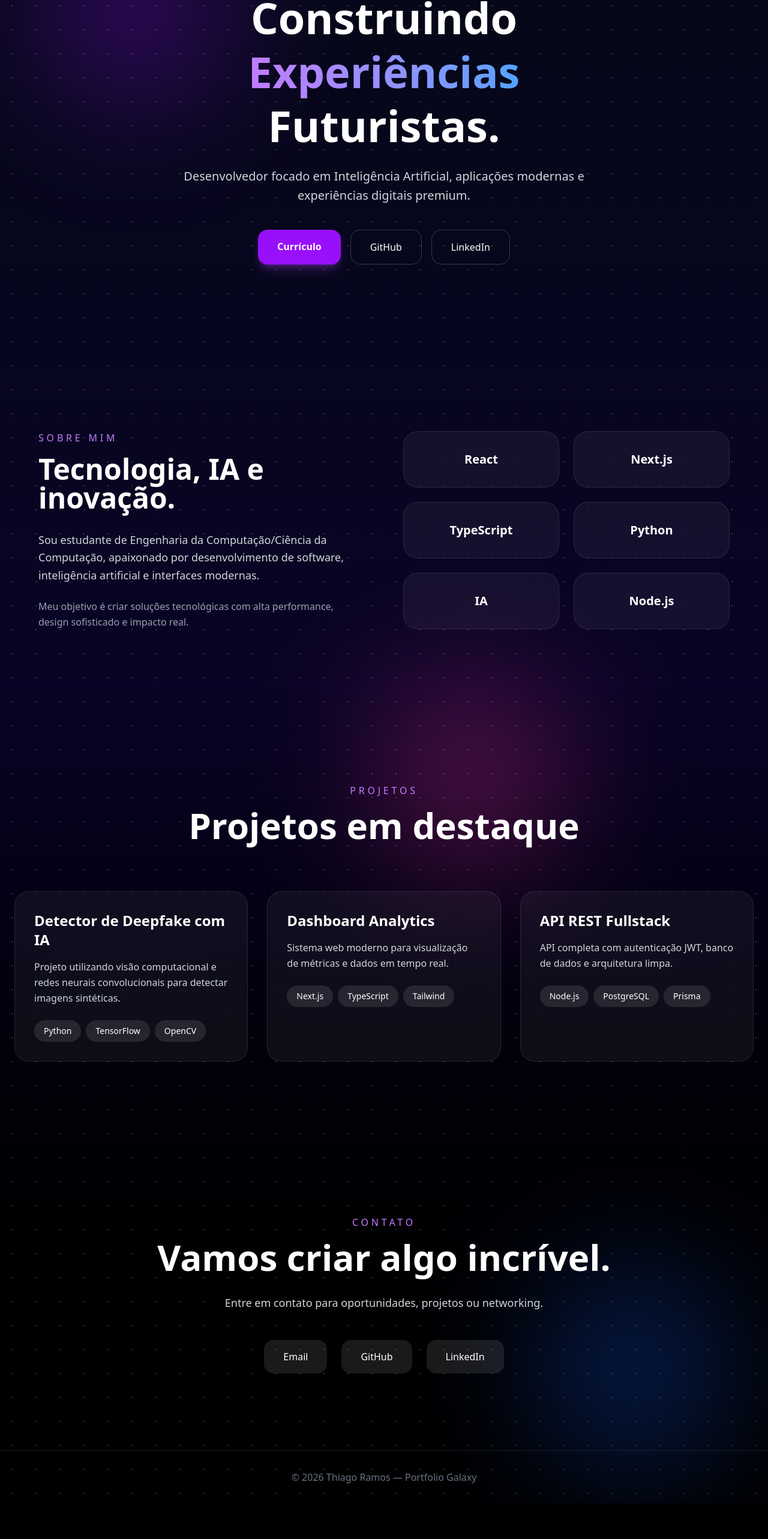
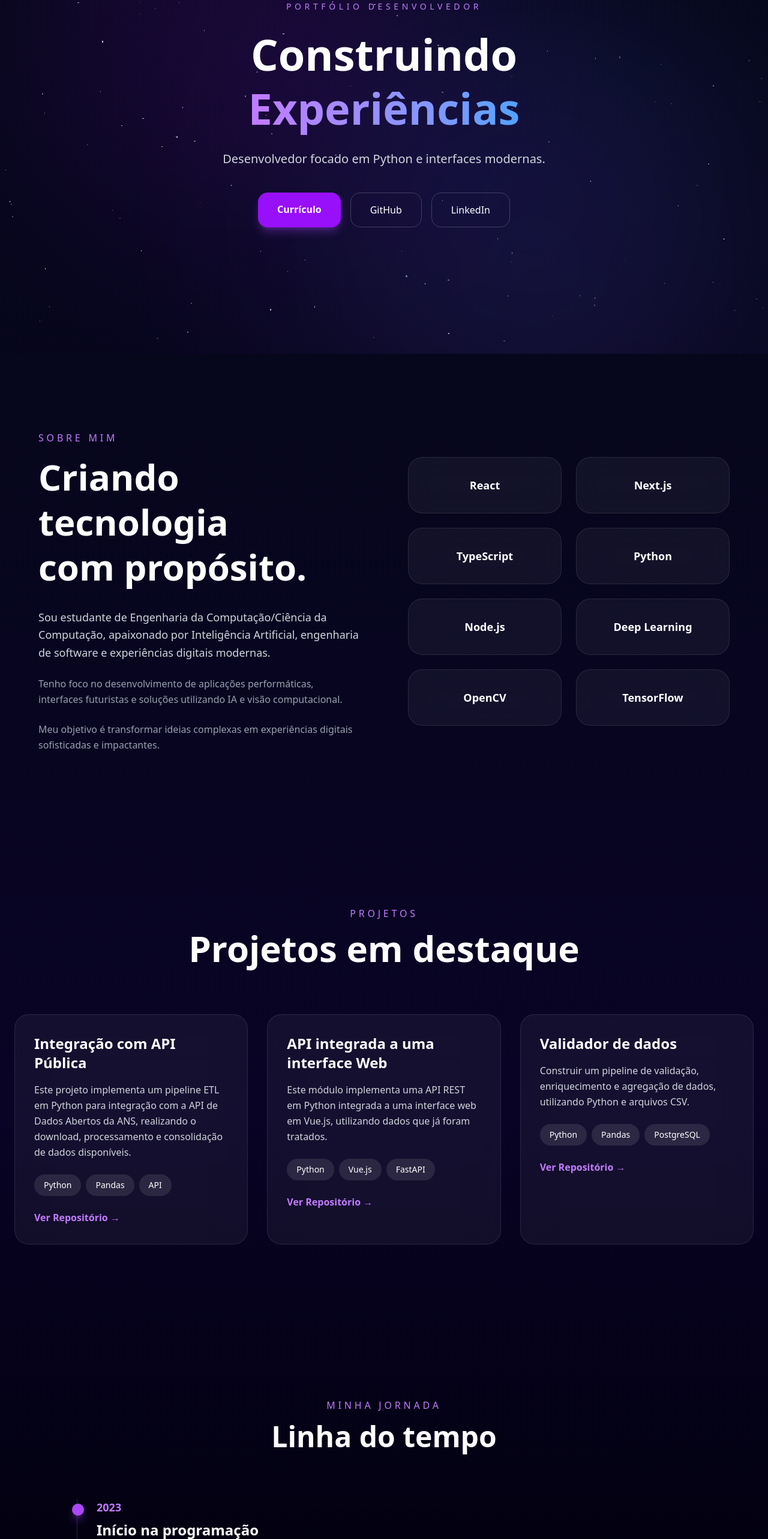
Before and after one commit to ThiagoRDuarte/portifolio-thiago.ramos, a Next.js app: page / in a window 1280 px wide. Shown: the part 210-2776 px from the top of the page at 60% size. Before the commit the page ends 2717 px from the top, so only its background shows below. Built offline with nearby package versions, Linux system fonts and the light colour scheme.

Commit message:
foi realizada a alteração dos caminhos a ser seguidos pelos botões, posteriormente foi criada uma nova funcionalidade nos balões dos projetos em destaque, onde ao clicar o usuário é encaminhado para o repositório do projeto. e por fim foi criado um novo campo de apresentação

```diff
--- a/app/page.tsx
+++ b/app/page.tsx
@@ -1,94 +1,55 @@
-// ==========================================
-// INSTALAÇÃO DO PROJETO
-// ==========================================
-// 1) npm create next-app@latest
-// 2) Escolha:
-//    - TypeScript: YES
-//    - Tailwind: YES
-//    - App Router: YES
-//
-// ==========================================
-// INSTALAR DEPENDÊNCIAS
-// ==========================================
-// npm install framer-motion lucide-react
-//
-// ==========================================
-// ESTRUTURA
-// ==========================================
-// app/
-// ├── globals.css
-// ├── layout.tsx
-// └── page.tsx
-//
-// public/
-// └── curriculo.pdf
-//
-// ==========================================
-// app/page.tsx
-// ==========================================
-
 'use client';
 
 import { motion } from 'framer-motion';
 import { Github, Linkedin, Mail, FileText } from 'lucide-react';
+import SpaceBackground from '@/components/SpaceBackgroud';
+import Nebula from '@/components/Nebula';
+import Timeline from '@/components/Timeline';
 
 export default function GalaxyPortfolio() {
   const projects = [
     {
-      title: 'Detector de Deepfake com IA',
+      title: 'Integração com API Pública',
       description:
-        'Projeto utilizando visão computacional e redes neurais convolucionais para detectar imagens sintéticas.',
-      tech: ['Python', 'TensorFlow', 'OpenCV'],
+        'Este projeto implementa um pipeline ETL em Python para integração com a API de Dados Abertos da ANS, realizando o download, processamento e consolidação de dados disponíveis.',
+      tech: ['Python', 'Pandas', 'API'],
+      github: 'https://github.com/ThiagoRDuarte/Integration-With-Public-API',
     },
     {
-      title: 'Dashboard Analytics',
+      title: 'API integrada a uma interface Web',
       description:
-        'Sistema web moderno para visualização de métricas e dados em tempo real.',
-      tech: ['Next.js', 'TypeScript', 'Tailwind'],
+        'Este módulo implementa uma API REST em Python integrada a uma interface web em Vue.js, utilizando dados que já foram tratados.',
+      tech: ['Python', 'Vue.js', 'FastAPI'],
+      github: 'https://github.com/ThiagoRDuarte/API-and-web-interface-testing',
     },
     {
-      title: 'API REST Fullstack',
+      title: 'Validador de dados',
       description:
-        'API completa com autenticação JWT, banco de dados e arquitetura limpa.',
-      tech: ['Node.js', 'PostgreSQL', 'Prisma'],
+        'Construir um pipeline de validação, enriquecimento e agregação de dados, utilizando Python e arquivos CSV.',
+      tech: ['Python', 'Pandas', 'PostgreSQL'],
+      github: 'https://github.com/ThiagoRDuarte/Data-Transformation-and-Validation-Test',
     },
   ];
 
   return (
-    <main className="min-h-screen bg-black text-white overflow-hidden relative">
-      {/* Background Galaxy */}
-      <div className="absolute inset-0 z-0">
-        <div className="absolute inset-0 bg-gradient-to-b from-[#050816] via-[#090325] to-black" />
+    <main className="relative min-h-screen overflow-hidden bg-gradient-to-b from-[#050816] via-[#090325] to-black text-white">
 
-        <div className="absolute top-0 left-0 w-full h-full opacity-40">
-          <div className="absolute top-20 left-20 w-72 h-72 bg-purple-600 rounded-full blur-[120px]" />
-          <div className="absolute bottom-20 right-20 w-72 h-72 bg-blue-600 rounded-full blur-[120px]" />
-          <div className="absolute top-1/2 left-1/2 w-72 h-72 bg-pink-500 rounded-full blur-[120px]" />
-        </div>
-
-        {/* Stars */}
-        <div className="absolute inset-0 bg-[radial-gradient(white_1px,transparent_1px)] [background-size:40px_40px] opacity-20" />
-      </div>
+      <SpaceBackground />
+      <Nebula />
 
       {/* Content */}
       <div className="relative z-10">
+
         {/* Navbar */}
         <header className="fixed top-0 w-full backdrop-blur-md bg-black/20 border-b border-white/10 z-50">
           <nav className="max-w-7xl mx-auto px-6 py-4 flex justify-between items-center">
             <h1 className="text-2xl font-bold tracking-widest text-white">
               THIAGO<span className="text-purple-400">RAMOS</span>
             </h1>
-
             <div className="hidden md:flex gap-8 text-sm uppercase tracking-wider">
-              <a href="#sobre" className="hover:text-purple-400 transition">
-                Sobre
-              </a>
-              <a href="#projetos" className="hover:text-purple-400 transition">
-                Projetos
-              </a>
-              <a href="#contato" className="hover:text-purple-400 transition">
-                Contato
-              </a>
+              <a href="#sobre" className="hover:text-purple-400 transition">Sobre</a>
+              <a href="#projetos" className="hover:text-purple-400 transition">Projetos</a>
+              <a href="#contato" className="hover:text-purple-400 transition">Contato</a>
             </div>
           </nav>
         </header>
@@ -99,30 +60,24 @@ export default function GalaxyPortfolio() {
             <p className="uppercase tracking-[0.4em] text-purple-400 mb-6 text-sm">
               Portfólio Desenvolvedor
             </p>
-
             <h1 className="text-5xl md:text-7xl font-black leading-tight mb-6">
               Construindo
               <span className="bg-gradient-to-r from-purple-400 to-blue-400 bg-clip-text text-transparent">
-                {' '}
-                Experiências
+                {' '}Experiências
               </span>
-              <br />
-              Futuristas.
             </h1>
-
             <p className="text-gray-300 text-lg md:text-xl leading-relaxed max-w-2xl mx-auto mb-10">
-              Desenvolvedor focado em Inteligência Artificial, aplicações modernas
-              e experiências digitais premium.
+              Desenvolvedor focado em Python e interfaces modernas.
             </p>
-
             <div className="flex flex-wrap justify-center gap-4">
               <a
-                href="/curriculo.pdf" target="_blank" rel="noopener noreferrer"
+                href="/curriculo.pdf"
+                target="_blank"
+                rel="noopener noreferrer"
                 className="px-8 py-4 rounded-2xl bg-purple-600 hover:bg-purple-500 transition font-semibold shadow-lg shadow-purple-500/30"
               >
                 Currículo
               </a>
-
               <a
                 href="https://github.com/ThiagoRDuarte/SiteThiagoRamos"
                 target="_blank"
@@ -130,7 +85,6 @@ export default function GalaxyPortfolio() {
               >
                 GitHub
               </a>
-
               <a
                 href="https://www.linkedin.com/in/thiago-ramos-33316722b/"
                 target="_blank"
@@ -144,39 +98,48 @@ export default function GalaxyPortfolio() {
 
         {/* Sobre */}
         <section id="sobre" className="py-32 px-6">
-          <div className="max-w-6xl mx-auto grid md:grid-cols-2 gap-16 items-center">
+          <div className="max-w-6xl mx-auto grid md:grid-cols-2 gap-20 items-center">
             <div>
               <p className="text-purple-400 uppercase tracking-[0.3em] mb-4">
                 Sobre Mim
               </p>
-
-              <h2 className="text-4xl md:text-5xl font-bold mb-8">
-                Tecnologia, IA e inovação.
+              <h2 className="text-5xl md:text-6xl font-black leading-tight mb-8">
+                Criando tecnologia
+                <br />
+                com propósito.
               </h2>
-
-              <p className="text-gray-300 leading-relaxed text-lg mb-6">
+              <p className="text-gray-300 text-lg leading-relaxed mb-6">
                 Sou estudante de Engenharia da Computação/Ciência da Computação,
-                apaixonado por desenvolvimento de software, inteligência artificial
-                e interfaces modernas.
+                apaixonado por Inteligência Artificial, engenharia de software e
+                experiências digitais modernas.
               </p>
-
+              <p className="text-gray-400 leading-relaxed mb-6">
+                Tenho foco no desenvolvimento de aplicações performáticas,
+                interfaces futuristas e soluções utilizando IA e visão computacional.
+              </p>
               <p className="text-gray-400 leading-relaxed">
-                Meu objetivo é criar soluções tecnológicas com alta performance,
-                design sofisticado e impacto real.
+                Meu objetivo é transformar ideias complexas em experiências digitais
+                sofisticadas e impactantes.
               </p>
             </div>
-
             <div className="grid grid-cols-2 gap-6">
-              {['React', 'Next.js', 'TypeScript', 'Python', 'IA', 'Node.js'].map(
-                (skill) => (
-                  <div
-                    key={skill}
-                    className="backdrop-blur-xl bg-white/5 border border-white/10 rounded-3xl p-8 text-center hover:scale-105 transition duration-300"
-                  >
-                    <h3 className="text-xl font-semibold">{skill}</h3>
-                  </div>
-                )
-              )}
+              {[
+                'React',
+                'Next.js',
+                'TypeScript',
+                'Python',
+                'Node.js',
+                'Deep Learning',
+                'OpenCV',
+                'TensorFlow',
+              ].map((skill) => (
+                <div
+                  key={skill}
+                  className="backdrop-blur-xl bg-white/5 border border-white/10 rounded-3xl p-8 text-center hover:scale-105 hover:border-purple-500/50 transition duration-300"
+                >
+                  <h3 className="text-lg font-semibold">{skill}</h3>
+                </div>
+              ))}
             </div>
           </div>
         </section>
@@ -188,43 +151,42 @@ export default function GalaxyPortfolio() {
               <p className="text-purple-400 uppercase tracking-[0.3em] mb-4">
                 Projetos
               </p>
-
               <h2 className="text-4xl md:text-6xl font-bold">
                 Projetos em destaque
               </h2>
             </div>
-
             <div className="grid md:grid-cols-2 lg:grid-cols-3 gap-8">
               {projects.map((project) => (
-                <div
+                <a
                   key={project.title}
-                  className="group relative backdrop-blur-xl bg-white/5 border border-white/10 rounded-3xl p-8 hover:border-purple-400/50 transition duration-300 overflow-hidden"
+                  href={project.github}
+                  target="_blank"
+                  rel="noopener noreferrer"
+                  className="group relative backdrop-blur-xl bg-white/5 border border-white/10 rounded-3xl p-8 hover:border-purple-400/50 hover:scale-[1.03] transition duration-300 overflow-hidden"
                 >
                   <div className="absolute inset-0 bg-gradient-to-b from-purple-500/0 to-purple-500/10 opacity-0 group-hover:opacity-100 transition" />
-
                   <div className="relative z-10">
                     <h3 className="text-2xl font-bold mb-4">{project.title}</h3>
-
-                    <p className="text-gray-300 mb-6 leading-relaxed">
-                      {project.description}
-                    </p>
-
-                    <div className="flex flex-wrap gap-2">
+                    <p className="text-gray-300 mb-6 leading-relaxed">{project.description}</p>
+                    <div className="flex flex-wrap gap-2 mb-6">
                       {project.tech.map((tech) => (
-                        <span
-                          key={tech}
-                          className="px-4 py-2 rounded-full bg-white/10 text-sm"
-                        >
+                        <span key={tech} className="px-4 py-2 rounded-full bg-white/10 text-sm">
                           {tech}
                         </span>
                       ))}
                     </div>
+                    <div className="flex items-center gap-2 text-purple-400 font-semibold">
+                      Ver Repositório →
+                    </div>
                   </div>
-                </div>
+                </a>
               ))}
             </div>
           </div>
         </section>
+
+        {/* Timeline */}
+        <Timeline />
 
         {/* Contato */}
         <section id="contato" className="py-32 px-6">
@@ -232,33 +194,28 @@ export default function GalaxyPortfolio() {
             <p className="text-purple-400 uppercase tracking-[0.3em] mb-4">
               Contato
             </p>
-
             <h2 className="text-4xl md:text-6xl font-bold mb-8">
               Vamos criar algo incrível.
             </h2>
-
             <p className="text-gray-300 text-lg mb-12">
-              Entre em contato para oportunidades, projetos ou networking.
+              Entre em contato.
             </p>
-
             <div className="flex flex-wrap justify-center gap-6">
               <a
-                href="mailto:seuemail@gmail.com"
+                href="mailto:thiago.duarte2004@yahoo.com"
                 className="px-8 py-4 rounded-2xl bg-white/10 hover:bg-white/20 transition"
               >
                 Email
               </a>
-
               <a
-                href="https://github.com/seuusuario"
+                href="https://github.com/ThiagoRDuarte/SiteThiagoRamos"
                 target="_blank"
                 className="px-8 py-4 rounded-2xl bg-white/10 hover:bg-white/20 transition"
               >
                 GitHub
               </a>
-
               <a
-                href="https://linkedin.com/in/seuusuario"
+                href="https://www.linkedin.com/in/thiago-ramos-33316722b/"
                 target="_blank"
                 className="px-8 py-4 rounded-2xl bg-white/10 hover:bg-white/20 transition"
               >
@@ -272,6 +229,7 @@ export default function GalaxyPortfolio() {
         <footer className="border-t border-white/10 py-8 text-center text-gray-500">
           © 2026 Thiago Ramos — Portfolio Galaxy
         </footer>
+
       </div>
     </main>
   );
--- /dev/null
+++ b/components/Nebula.tsx
@@ -0,0 +1,44 @@
+'use client';
+
+import { motion } from 'framer-motion';
+
+export default function Nebula() {
+  return (
+    <div className="fixed inset-0 overflow-hidden z-0">
+      <motion.div
+        animate={{
+          x: [0, 100, -50, 0],
+          y: [0, -50, 50, 0],
+        }}
+        transition={{
+          duration: 20,
+          repeat: Infinity,
+        }}
+        className="absolute top-0 left-0 w-[600px] h-[600px] bg-purple-600 rounded-full blur-[180px] opacity-20"
+      />
+
+      <motion.div
+        animate={{
+          x: [0, -100, 50, 0],
+          y: [0, 50, -50, 0],
+        }}
+        transition={{
+          duration: 25,
+          repeat: Infinity,
+        }}
+        className="absolute bottom-0 right-0 w-[600px] h-[600px] bg-blue-600 rounded-full blur-[180px] opacity-20"
+      />
+
+      <motion.div
+        animate={{
+          scale: [1, 1.2, 1],
+        }}
+        transition={{
+          duration: 12,
+          repeat: Infinity,
+        }}
+        className="absolute top-1/2 left-1/2 w-[500px] h-[500px] bg-pink-500 rounded-full blur-[180px] opacity-10"
+      />
+    </div>
+  );
+}
--- /dev/null
+++ b/components/SpaceBackgroud.tsx
@@ -0,0 +1,45 @@
+'use client';
+
+import { useMemo } from 'react';
+import { motion } from 'framer-motion';
+
+function seededRandom(seed: number) {
+  const x = Math.sin(seed + 1) * 10000;
+  return Math.round((x - Math.floor(x)) * 10000) / 10000;
+}
+
+export default function SpaceBackground() {
+  const stars = useMemo(() =>
+    [...Array(150)].map((_, i) => ({
+      width:    Math.round(seededRandom(i * 3) * 3 * 100) / 100,
+      height:   Math.round(seededRandom(i * 3 + 1) * 3 * 100) / 100,
+      top:      Math.round(seededRandom(i * 3 + 2) * 100 * 100) / 100,
+      left:     Math.round(seededRandom(i * 7) * 100 * 100) / 100,
+      duration: Math.round((seededRandom(i * 5) * 3 + 2) * 10) / 10,
+      delay:    Math.round(seededRandom(i * 11) * 5 * 10) / 10,
+    })), []
+  );
+
+  return (
+    <div className="fixed inset-0 overflow-hidden pointer-events-none z-0">
+      {stars.map((star, i) => (
+        <motion.div
+          key={i}
+          className="absolute bg-white rounded-full"
+          style={{
+            width:  `${star.width}px`,
+            height: `${star.height}px`,
+            top:    `${star.top}%`,
+            left:   `${star.left}%`,
+          }}
+          animate={{ opacity: [0.2, 1, 0.2] }}
+          transition={{
+            duration: star.duration,
+            delay:    star.delay,
+            repeat:   Infinity,
+          }}
+        />
+      ))}
+    </div>
+  );
+}
--- /dev/null
+++ b/components/Timeline.tsx
@@ -0,0 +1,77 @@
+'use client';
+
+import { motion } from 'framer-motion';
+
+const timeline = [
+  {
+    year: '2023',
+    title: 'Início na programação',
+    description:
+      'Primeiros estudos em desenvolvimento de software e lógica de programação.',
+  },
+
+  {
+    year: '2024',
+    title: 'Projetos Fullstack',
+    description:
+      'Desenvolvimento de aplicações web modernas utilizando React e Node.js.',
+  },
+
+  {
+    year: '2025',
+    title: 'Inteligência Artificial',
+    description:
+      'Estudos avançados em Deep Learning, CNNs e Visão Computacional.',
+  },
+
+  {
+    year: '2026',
+    title: 'Portfólio e projetos avançados',
+    description:
+      'Criação de projetos profissionais focados em IA e engenharia de software.',
+  },
+];
+
+export default function Timeline() {
+  return (
+    <section className="py-32 px-6 relative">
+      <div className="max-w-5xl mx-auto">
+        <div className="text-center mb-20">
+          <p className="uppercase tracking-[0.3em] text-purple-400 mb-4">
+            Minha Jornada
+          </p>
+
+          <h2 className="text-5xl font-bold">
+            Linha do tempo
+          </h2>
+        </div>
+
+        <div className="relative border-l border-purple-500/30">
+          {timeline.map((item, index) => (
+            <motion.div
+              key={index}
+              initial={{ opacity: 0, x: -50 }}
+              whileInView={{ opacity: 1, x: 0 }}
+              transition={{ duration: 0.6 }}
+              className="mb-16 ml-8 relative"
+            >
+              <div className="absolute -left-[41px] top-2 w-5 h-5 bg-purple-500 rounded-full shadow-lg shadow-purple-500/50" />
+
+              <span className="text-purple-400 font-bold text-lg">
+                {item.year}
+              </span>
+
+              <h3 className="text-2xl font-bold mt-2 mb-4">
+                {item.title}
+              </h3>
+
+              <p className="text-gray-300 leading-relaxed">
+                {item.description}
+              </p>
+            </motion.div>
+          ))}
+        </div>
+      </div>
+    </section>
+  );
+}
--- a/package.json
+++ b/package.json
@@ -9,6 +9,8 @@
     "lint": "eslint"
   },
   "dependencies": {
+    "@tsparticles/react": "^3.0.0",
+    "@tsparticles/slim": "^3.0.0",
     "framer-motion": "^12.40.0",
     "lucide-react": "^1.16.0",
     "next": "^16.2.6",
```
Also changed, not shown: 1 other file (tests, documents, lock files or other folders).
